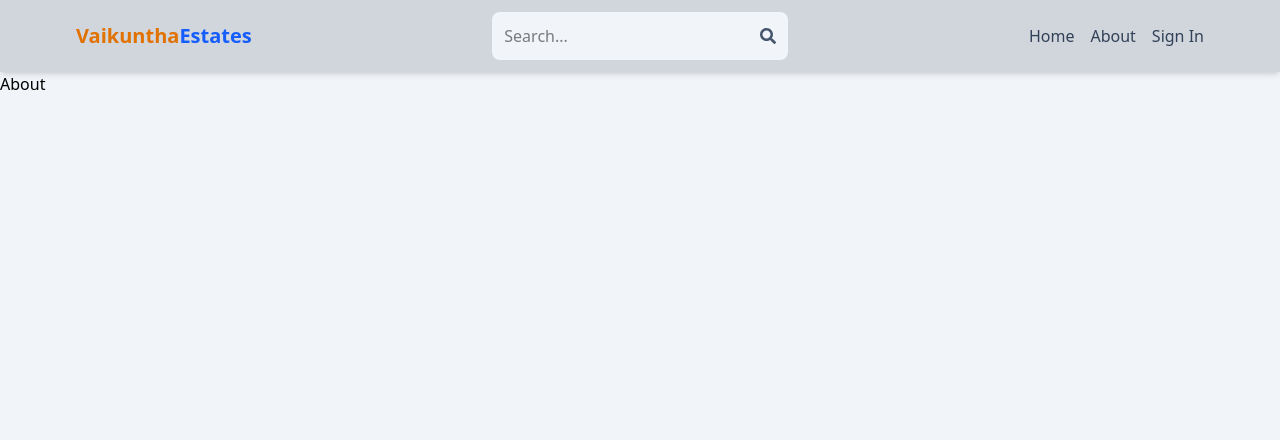
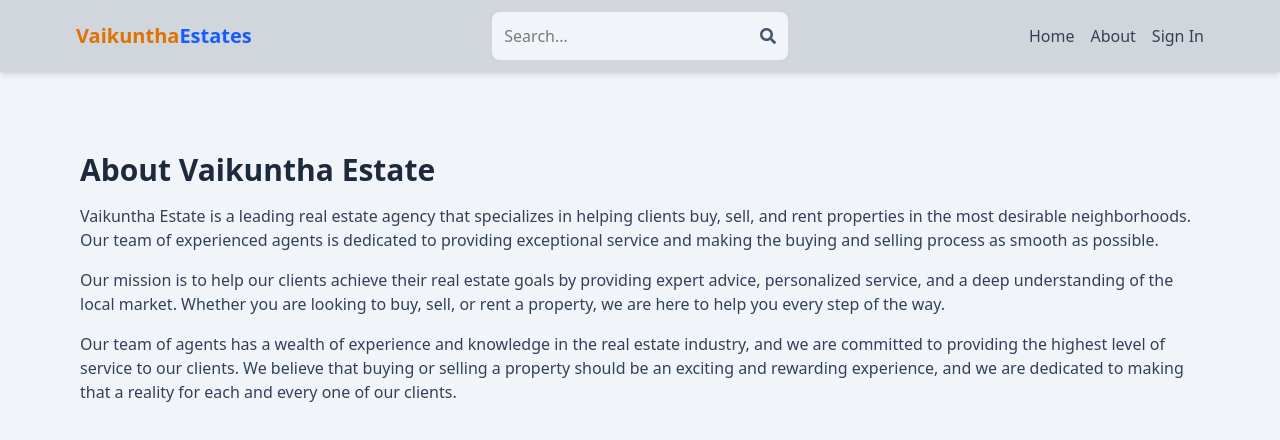
Before and after one commit to VK-246/mern-RealEstate, a React (Vite) app in the folder client/: page /about in a window 1280 px wide. Shown: the top 440 px of the page. Built offline with nearby package versions, Linux system fonts and the light colour scheme; no server answers.

Commit message:
about page

```diff
--- a/client/src/pages/About.jsx
+++ b/client/src/pages/About.jsx
@@ -2,6 +2,13 @@
 
 export default function About() {
   return (
-    <div>About</div>
+     <div className='py-20 px-4 max-w-6xl mx-auto'>
+      <h1 className='text-3xl font-bold mb-4 text-slate-800'>About Vaikuntha Estate</h1>
+      <p className='mb-4 text-slate-700'>Vaikuntha Estate is a leading real estate agency that specializes in helping clients buy, sell, and rent properties in the most desirable neighborhoods. Our team of experienced agents is dedicated to providing exceptional service and making the buying and selling process as smooth as possible.</p>
+      <p className='mb-4 text-slate-700'>
+      Our mission is to help our clients achieve their real estate goals by providing expert advice, personalized service, and a deep understanding of the local market. Whether you are looking to buy, sell, or rent a property, we are here to help you every step of the way.
+      </p>
+      <p className='mb-4 text-slate-700'>Our team of agents has a wealth of experience and knowledge in the real estate industry, and we are committed to providing the highest level of service to our clients. We believe that buying or selling a property should be an exciting and rewarding experience, and we are dedicated to making that a reality for each and every one of our clients.</p>
+    </div>
   )
 }
```
